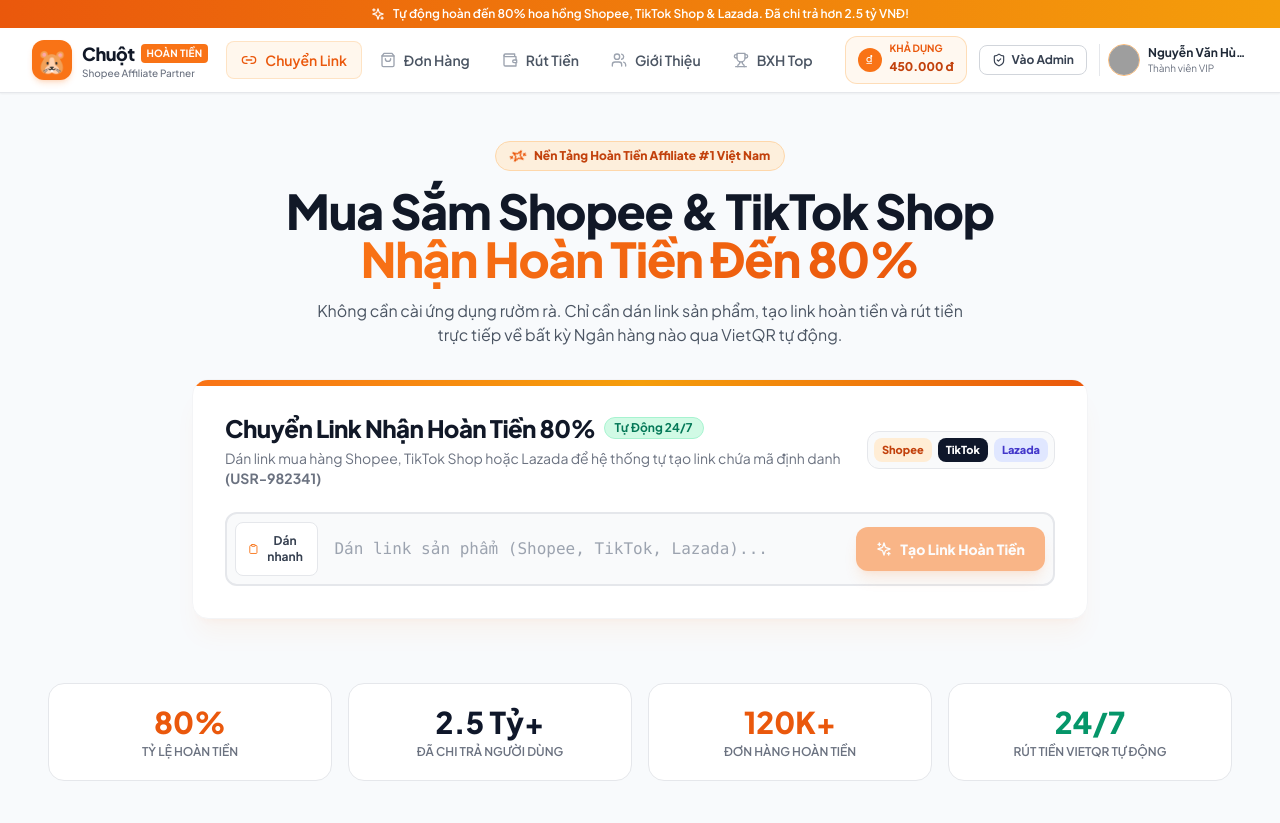
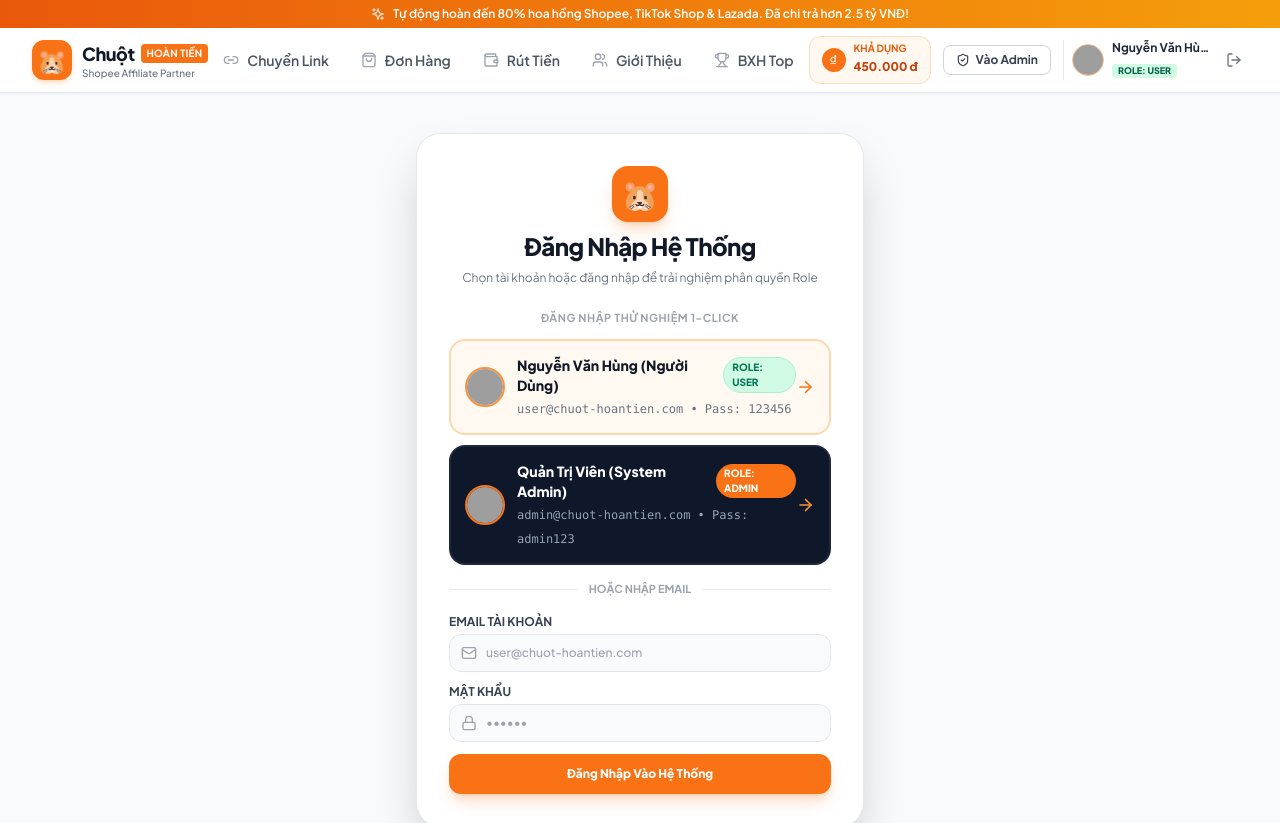
Before and after one commit to minhhc0909-cyber/web-hh-shopee, a React (Vite) app: page /login in a window 1280 px wide. Before the commit this address led to /. Shown: the top 823 px of the page. Built offline with nearby package versions, Linux system fonts and the light colour scheme; grey boxes are pictures that could not be loaded.

Commit message:
Add User and Admin accounts with login page switcher

```diff
--- a/src/App.jsx
+++ b/src/App.jsx
@@ -18,6 +18,7 @@ import AdminReconciliation from './pages/Admin/AdminReconciliation';
 import AdminOrders from './pages/Admin/AdminOrders';
 import AdminWithdrawals from './pages/Admin/AdminWithdrawals';
 
+import Login from './pages/Login';
 import ProtectedRoute from './components/ProtectedRoute';
 
 export default function App() {
@@ -34,11 +35,13 @@ export default function App() {
         <Routes>
           {/* User Routes */}
           <Route path="/" element={<Home />} />
+          <Route path="/login" element={<Login setIsAdminMode={setIsAdminMode} />} />
           <Route path="/dashboard" element={<Dashboard />} />
           <Route path="/orders" element={<Orders />} />
           <Route path="/withdrawal" element={<Withdrawal />} />
           <Route path="/referral" element={<Referral />} />
           <Route path="/leaderboard" element={<Leaderboard />} />
+
 
           {/* Admin Routes - Protected by ProtectedRoute */}
           <Route path="/admin" element={
--- a/src/components/Navbar.jsx
+++ b/src/components/Navbar.jsx
@@ -119,18 +119,35 @@ export default function Navbar({ isAdminMode, setIsAdminMode }) {
               <span>{isAdminMode ? 'Thoát Admin' : 'Vào Admin'}</span>
             </button>
 
-            {/* User Profile Info */}
+            {/* User Profile & Account Role Switcher */}
             <div className="flex items-center gap-2 pl-2 border-l border-gray-200">
+              <Link to="/login" className="flex items-center gap-2 group">
                 <img
                   src={user.avatar}
                   alt={user.name}
-                className="w-8 h-8 rounded-full border border-orange-300 object-cover"
+                  className="w-8 h-8 rounded-full border border-orange-300 object-cover group-hover:scale-105 transition-transform"
                 />
                 <div className="text-left">
+                  <div className="flex items-center gap-1">
                     <span className="text-xs font-bold text-gray-800 block truncate max-w-[100px]">{user.name}</span>
-                <span className="text-[10px] text-gray-500 block">Thành viên VIP</span>
                   </div>
+                  <span className={`text-[9px] font-extrabold uppercase px-1.5 py-0.2 rounded inline-block ${
+                    user.role === 'admin' ? 'bg-orange-500 text-white' : 'bg-emerald-100 text-emerald-800'
+                  }`}>
+                    {user.role === 'admin' ? 'ROLE: ADMIN' : 'ROLE: USER'}
+                  </span>
                 </div>
+              </Link>
+
+              <Link
+                to="/login"
+                className="p-1.5 text-gray-500 hover:text-orange-600 hover:bg-orange-50 rounded-lg transition-colors"
+                title="Đổi Tài Khoản / Đăng Nhập"
+              >
+                <LogOut className="w-4 h-4" />
+              </Link>
+            </div>
+
 
           </div>
 
--- /dev/null
+++ b/src/pages/Login.jsx
@@ -0,0 +1,152 @@
+import React, { useState } from 'react';
+import { useNavigate } from 'react-router-dom';
+import { ShieldCheck, UserCheck, Lock, Mail, ArrowRight, Sparkles, KeyRound } from 'lucide-react';
+import { SAMPLE_USER_ACCOUNT, SAMPLE_ADMIN_ACCOUNT } from '../services/mockData';
+import { updateStoredUser } from '../services/storage';
+
+export default function Login({ setIsAdminMode }) {
+  const navigate = useNavigate();
+  const [email, setEmail] = useState('');
+  const [password, setPassword] = useState('');
+  const [error, setError] = useState('');
+
+  const handleQuickLogin = (account) => {
+    updateStoredUser(account);
+    const isAdmin = account.role === 'admin';
+    setIsAdminMode(isAdmin);
+    if (isAdmin) {
+      navigate('/admin');
+    } else {
+      navigate('/dashboard');
+    }
+  };
+
+  const handleSubmit = (e) => {
+    e.preventDefault();
+    if (email === SAMPLE_ADMIN_ACCOUNT.email) {
+      handleQuickLogin(SAMPLE_ADMIN_ACCOUNT);
+    } else {
+      handleQuickLogin(SAMPLE_USER_ACCOUNT);
+    }
+  };
+
+  return (
+    <div className="min-h-[70vh] flex items-center justify-center p-4">
+      <div className="bg-white rounded-3xl p-6 sm:p-8 max-w-md w-full border border-gray-200 shadow-2xl space-y-6">
+
+        {/* Header */}
+        <div className="text-center space-y-2">
+          <div className="w-14 h-14 rounded-2xl bg-orange-500 text-white flex items-center justify-center text-3xl mx-auto shadow-lg shadow-orange-500/25">
+            🐹
+          </div>
+          <h2 className="text-2xl font-black text-gray-900 tracking-tight">Đăng Nhập Hệ Thống</h2>
+          <p className="text-xs text-gray-500">Chọn tài khoản hoặc đăng nhập để trải nghiệm phân quyền Role</p>
+        </div>
+
+        {/* 1-Click Quick Preset Account Buttons */}
+        <div className="space-y-3">
+          <span className="text-[11px] font-bold text-gray-400 uppercase tracking-wider block text-center">
+            Đăng Nhập Thử Nghiệm 1-Click
+          </span>
+
+          <div className="grid grid-cols-1 gap-2.5">
+
+            {/* User Account Preset */}
+            <button
+              onClick={() => handleQuickLogin(SAMPLE_USER_ACCOUNT)}
+              className="flex items-center justify-between p-3.5 rounded-2xl border-2 border-orange-200 bg-orange-50/70 hover:bg-orange-100 transition-all text-left group"
+            >
+              <div className="flex items-center gap-3">
+                <img
+                  src={SAMPLE_USER_ACCOUNT.avatar}
+                  alt="User"
+                  className="w-10 h-10 rounded-full border-2 border-orange-400 object-cover"
+                />
+                <div>
+                  <div className="flex items-center gap-1.5">
+                    <span className="font-extrabold text-sm text-gray-900">{SAMPLE_USER_ACCOUNT.name}</span>
+                    <span className="bg-emerald-100 text-emerald-700 text-[10px] font-extrabold px-2 py-0.5 rounded-full border border-emerald-200">
+                      ROLE: USER
+                    </span>
+                  </div>
+                  <span className="text-xs text-gray-500 font-mono">{SAMPLE_USER_ACCOUNT.email} • Pass: {SAMPLE_USER_ACCOUNT.password}</span>
+                </div>
+              </div>
+              <ArrowRight className="w-5 h-5 text-orange-500 group-hover:translate-x-1 transition-transform" />
+            </button>
+
+            {/* Admin Account Preset */}
+            <button
+              onClick={() => handleQuickLogin(SAMPLE_ADMIN_ACCOUNT)}
+              className="flex items-center justify-between p-3.5 rounded-2xl border-2 border-slate-800 bg-slate-900 text-white hover:bg-slate-800 transition-all text-left group"
+            >
+              <div className="flex items-center gap-3">
+                <img
+                  src={SAMPLE_ADMIN_ACCOUNT.avatar}
+                  alt="Admin"
+                  className="w-10 h-10 rounded-full border-2 border-orange-500 object-cover"
+                />
+                <div>
+                  <div className="flex items-center gap-1.5">
+                    <span className="font-extrabold text-sm text-white">{SAMPLE_ADMIN_ACCOUNT.name}</span>
+                    <span className="bg-orange-500 text-white text-[10px] font-extrabold px-2 py-0.5 rounded-full">
+                      ROLE: ADMIN
+                    </span>
+                  </div>
+                  <span className="text-xs text-slate-400 font-mono">{SAMPLE_ADMIN_ACCOUNT.email} • Pass: {SAMPLE_ADMIN_ACCOUNT.password}</span>
+                </div>
+              </div>
+              <ArrowRight className="w-5 h-5 text-orange-400 group-hover:translate-x-1 transition-transform" />
+            </button>
+
+          </div>
+        </div>
+
+        {/* Divider */}
+        <div className="relative flex items-center justify-center">
+          <div className="border-t w-full border-gray-200" />
+          <span className="bg-white px-3 text-[11px] font-bold text-gray-400 uppercase absolute">Hoặc nhập email</span>
+        </div>
+
+        {/* Standard Form Login */}
+        <form onSubmit={handleSubmit} className="space-y-3">
+          <div>
+            <label className="block text-xs font-bold text-gray-700 uppercase mb-1">Email Tài Khoản</label>
+            <div className="relative">
+              <Mail className="w-4 h-4 text-gray-400 absolute left-3 top-1/2 -translate-y-1/2" />
+              <input
+                type="email"
+                value={email}
+                onChange={(e) => setEmail(e.target.value)}
+                placeholder="user@chuot-hoantien.com"
+                className="w-full bg-gray-50 border border-gray-200 rounded-xl pl-9 pr-3 py-2.5 text-xs font-medium focus:bg-white focus:outline-none focus:border-orange-500"
+              />
+            </div>
+          </div>
+
+          <div>
+            <label className="block text-xs font-bold text-gray-700 uppercase mb-1">Mật Khẩu</label>
+            <div className="relative">
+              <Lock className="w-4 h-4 text-gray-400 absolute left-3 top-1/2 -translate-y-1/2" />
+              <input
+                type="password"
+                value={password}
+                onChange={(e) => setPassword(e.target.value)}
+                placeholder="••••••"
+                className="w-full bg-gray-50 border border-gray-200 rounded-xl pl-9 pr-3 py-2.5 text-xs font-medium focus:bg-white focus:outline-none focus:border-orange-500"
+              />
+            </div>
+          </div>
+
+          <button
+            type="submit"
+            className="w-full py-3 bg-orange-500 hover:bg-orange-600 text-white font-extrabold text-xs rounded-xl shadow-lg shadow-orange-500/25 transition-all"
+          >
+            Đăng Nhập Vào Hệ Thống
+          </button>
+        </form>
+
+      </div>
+    </div>
+  );
+}
--- a/src/services/mockData.js
+++ b/src/services/mockData.js
@@ -1,9 +1,10 @@
 // Initial state mock database stored in LocalStorage for dynamic persistence
 
-export const INITIAL_USER = {
+export const SAMPLE_USER_ACCOUNT = {
   id: "USR-982341",
-  name: "Nguyễn Văn Hùng",
-  email: "vanhung.demo@gmail.com",
+  name: "Nguyễn Văn Hùng (Người Dùng)",
+  email: "user@chuot-hoantien.com",
+  password: "123456",
   role: "user", // "user" or "admin"
   avatar: "https://images.unsplash.com/photo-1535713875002-d1d0cf377fde?auto=format&fit=crop&w=150&q=80",
   balance: 450000,
@@ -21,6 +22,34 @@ export const INITIAL_USER = {
   referralEarnings: 320000
 };
 
+export const SAMPLE_ADMIN_ACCOUNT = {
+  id: "ADM-000001",
+  name: "Quản Trị Viên (System Admin)",
+  email: "admin@chuot-hoantien.com",
+  password: "admin123",
+  role: "admin", // "user" or "admin"
+  avatar: "https://images.unsplash.com/photo-1534528741775-53994a69daeb?auto=format&fit=crop&w=150&q=80",
+  balance: 15400000,
+  pendingBalance: 4200000,
+  totalCashback: 45000000,
+  withdrawalPin: "654321",
+  bankAccount: {
+    bankName: "Vietcombank",
+    bankCode: "VCB",
+    accountNumber: "10199887766",
+    accountName: "CHUOT HOAN TIEN SYSTEM"
+  },
+  referralCode: "ADMIN-MASTER",
+  referralsCount: 150,
+  referralEarnings: 15000000
+};
+
+export const INITIAL_USER = SAMPLE_USER_ACCOUNT;
+
+export const PRESET_ACCOUNTS = [
+  SAMPLE_USER_ACCOUNT,
+  SAMPLE_ADMIN_ACCOUNT
+];
 
 export const INITIAL_ORDERS = [
   {
```
Lines whose indentation alone changed are shown as unchanged.
